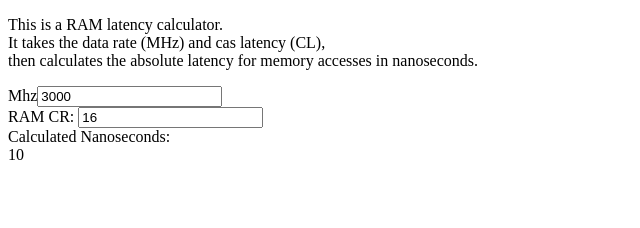
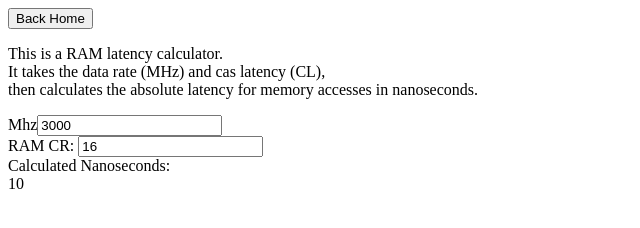
Before and after one commit to bwhatnall/Portfolio, a plain HTML site: page projects/ram_calculator/index.html in a window 1280 px wide. Shown: the whole page, without its empty margins (0-640 px from the left). Drawn offline with Linux system fonts and the light colour scheme.

Commit message:
add back link

```diff
--- a/projects/ram_calculator/index.html
+++ b/projects/ram_calculator/index.html
@@ -6,6 +6,8 @@
     <title>Document</title>
 </head>
 <body>
+
+    <a href="../../index.html"><button type="button">Back Home</button></a>
 
     <p>This is a RAM latency calculator.</br>
         It takes the data rate (MHz) and cas latency (CL),</br>
```
Also changed, not shown: projects/image_flip/index.html (+1 -0 lines).
